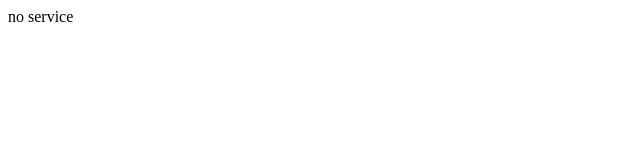
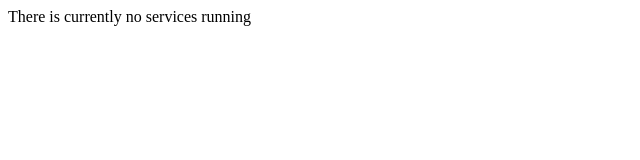
Before and after one commit to zeevallin/nginx-confd, a plain HTML site: page html/index.html in a window 1280 px wide. Shown: the whole page, without its empty margins (0-640 px from the left). Drawn offline with Linux system fonts and the light colour scheme.

Commit message:
Improve static error page

```diff
--- a/html/index.html
+++ b/html/index.html
@@ -1,6 +1,6 @@
 <head>
-  <title>Host</title>
+  <title>Service Unavailable</title>
 </head>
 <body>
-  no service
+  There is currently no services running
 </body>
```
